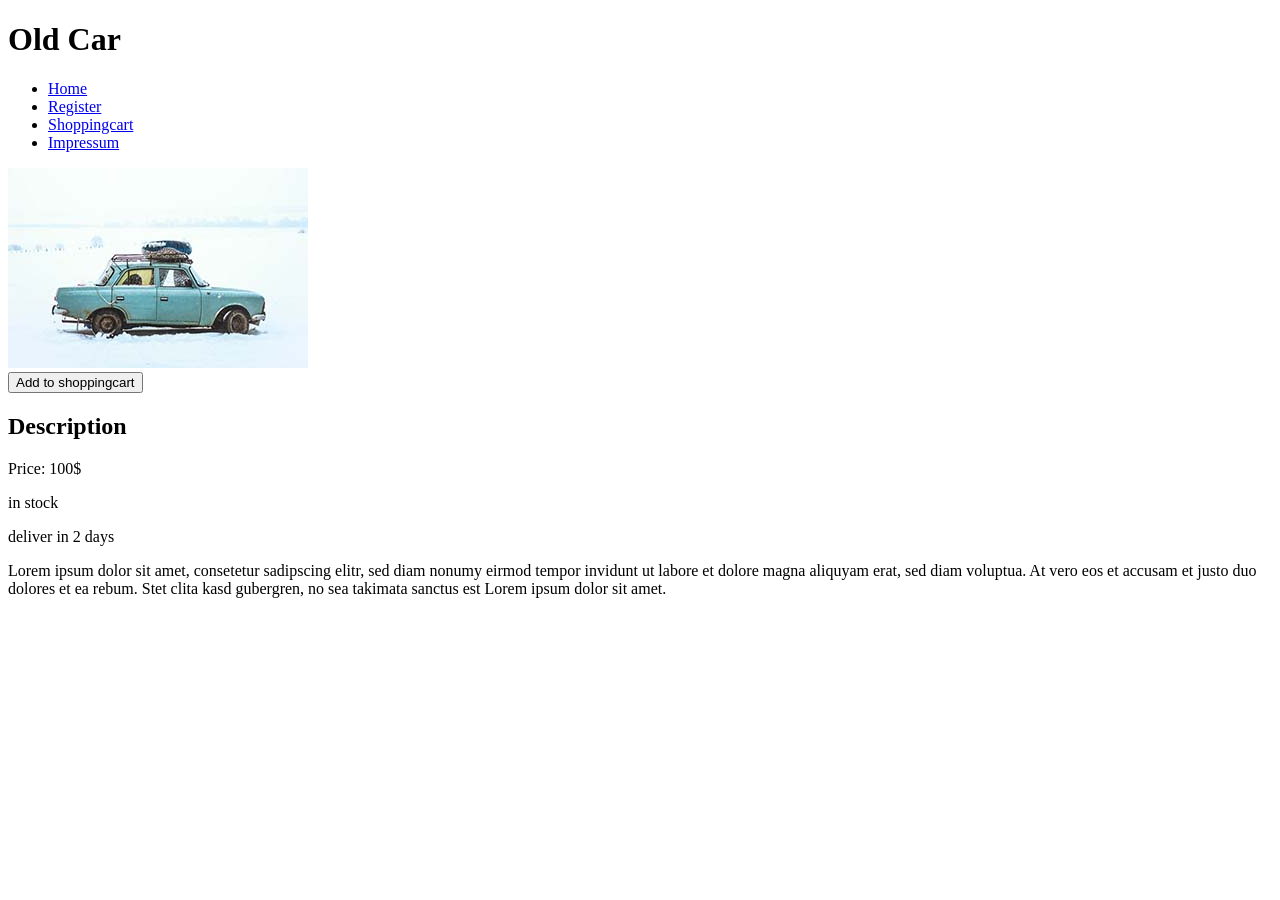
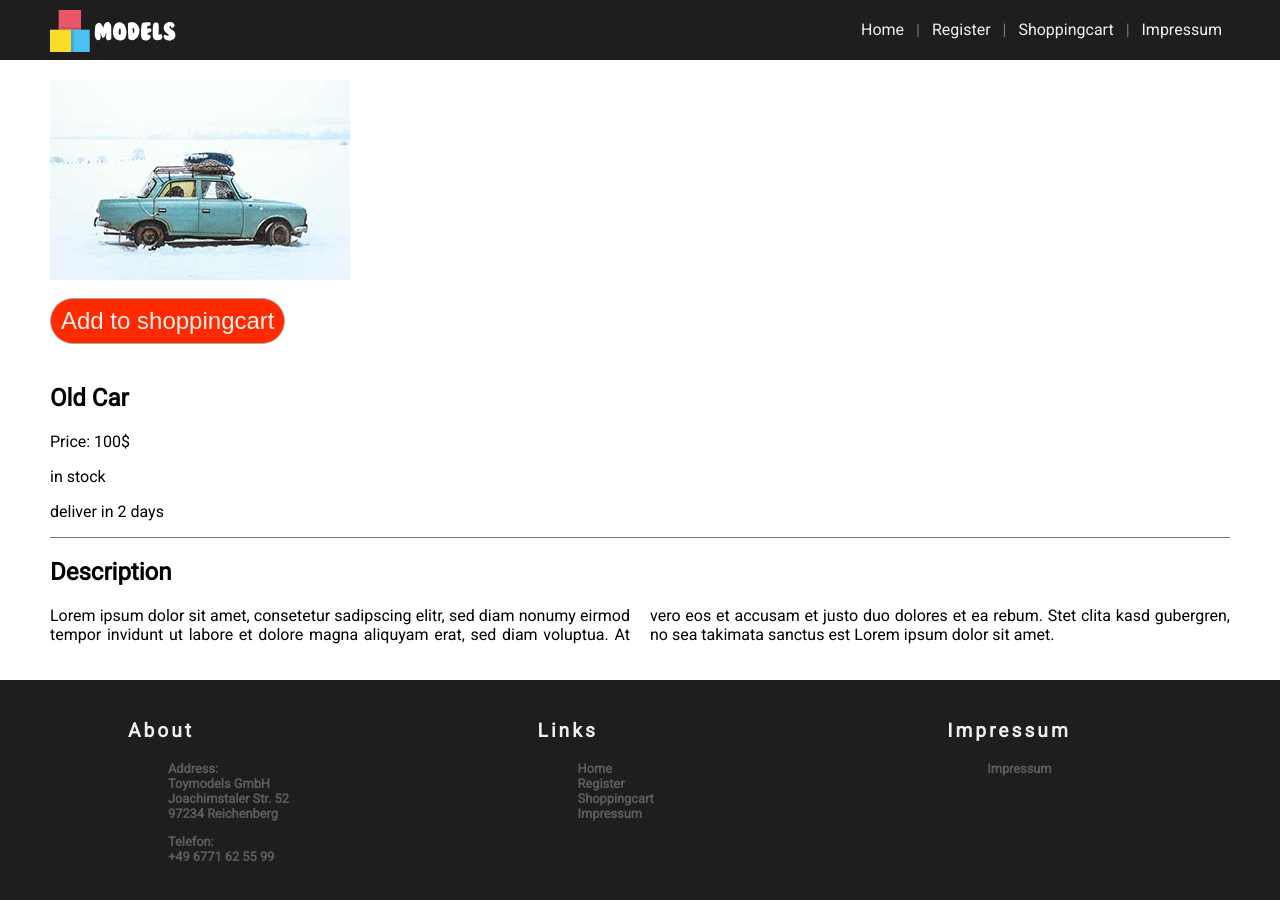
Before and after one commit to Domi71515/WebProg_Praktikum, a PHP site: page /oldcar.html in a window 1280 px wide. Before the commit the page ends 598 px from the top, so only its background shows below. Run offline with PHP 8.4, Linux system fonts and the light colour scheme.

Commit message:
Finished CSS

```diff
--- a/htdocs/css/mobile.css
+++ b/htdocs/css/mobile.css
@@ -41,10 +41,6 @@ header h1 {
     font-size: 4rem;
 }
 
-footer {
-    height: 500px;
-}
-
 /* Article */
 article {
    display: grid;
@@ -116,11 +128,11 @@ footer {
 }
 
 footer h3 {
-    font-size: 25px;
+    font-size: 2rem;
 }
 
 footer section {
-    font-size: 15px;
+    font-size: 1.5rem;
 }
 
 footer .flexbox {
@@ -150,6 +162,14 @@ footer ul {
     padding-left: 0;
 }
 
+/* BUY */
+#buy {
+    height: 120px;
+    line-height: 140px;
+    color: var(--main-text-color);
+    line-height: 80px;
+  }
+
 /* LOGIN */
 
 #login {
--- /dev/null
+++ b/htdocs/css/print.css
@@ -0,0 +1,62 @@
+header {
+    display: none;
+}
+
+nav {
+    display: none;
+}
+
+article {
+    page-break-inside: avoid;
+}
+
+footer {
+    page-break-inside: avoid;
+
+}
+
+img {
+    page-break-inside: avoid;
+}
+
+#searchfilter input[type="search"] {
+    font-size: 1rem;
+}
+
+#searchfilter .button {
+    font-size: 1rem;
+}
+
+/* FILTER*/
+#searchfilter select {
+    font-size: 1rem;
+  }
+
+#login {
+    display: none;
+}
+
+.registerForm label {
+    min-width: 160px;
+}
+
+.registerForm input {
+    font-size: 2.125rem;
+}
+
+.registerForm>section {
+    font-size: 2.125rem;
+}
+
+.registerForm input[type='submit'] {
+    width: calc(60% + 20px);
+}
+
+.registerForm input[type='Reset'] {
+    width: 25%;
+    min-width: 180px;
+}
+
+@page {
+    size: portrait;
+}
--- a/htdocs/css/style.css
+++ b/htdocs/css/style.css
@@ -24,9 +24,9 @@ main ul {
   padding: 0;
 }
 
-/* h1 {
-  font-size: 3rem;
-} */
+#articleMain {
+  text-align: center;
+}
 
 /* Navigation */
 
@@ -59,8 +59,8 @@ nav li a {
 
 nav li a:hover {
   cursor: pointer;
-  border-bottom: 3px var(--main-text-color) solid;
-  color: black;
+  border-bottom: 3px #ff4f01 solid;
+  color: #ff4f01;
 }
 
 nav li .active {
@@ -106,6 +106,38 @@ header>section {
 header h1 {
   font-size: 3rem;
 }
+
+/* BUY */
+#buy {
+  width: 100%;
+  height: 80px;
+  color: var(--main-text-color);
+  line-height: 80px;
+}
+
+#buy input[type="submit"] {
+  border-radius: 50vh;
+  padding: 8px 10px;
+  border: 1px solid #aaaaaa;
+  outline: none;
+  font-size: 1.5rem;
+}
+
+
+
+/* FILTER*/
+#searchfilter select {
+  border-radius: 0;
+  border: 1px solid #aaaaaa;
+  padding: 7px 10px;
+  outline: none;
+}
+
+#searchfilter select:focus {
+  border-radius: 0;
+  border-color: var(--main-accent-color);
+}
+
 
 /* LOGIN */
 
@@ -261,7 +293,7 @@ footer h3 {
 }
 
 .registerForm label {
-  min-width: 160;
+  min-width: 90px;
   width: 25%;
   padding: 10px;
   margin-bottom: 5px;
@@ -353,6 +385,12 @@ article>.text>a:hover {
   cursor: pointer;
 }
 
+.description {
+  border-top: var(--main-nav-color-line) 1px solid;
+  text-align: justify;
+  display: inline-block;
+}
+
 main>.flexbox {
   display: grid;
   flex-direction: flex-flow;
@@ -374,6 +412,7 @@ main #headquarters {
 .twogrid {
   column-count: 2;
   column-gap: 20px;
+  text-align: justify;
 }
 
 /* Custom Scrollbar */
--- a/htdocs/impressum.html
+++ b/htdocs/impressum.html
@@ -7,6 +7,7 @@
       <link href="https://fonts.googleapis.com/css?family=Roboto" rel="stylesheet">
       <link rel="stylesheet" href="css/style.css" type="text/css" />
       <link rel="stylesheet" href="css/mobile.css" type="text/css" media="(max-width: 1024px)"/>
+      <link rel="stylesheet" href="css/print.css" type="text/css" media="print" />
       <link rel="shortcut icon" href="favicon.ico">
     </head>
     <body>
--- a/htdocs/index.html
+++ b/htdocs/index.html
@@ -8,6 +8,7 @@
   <link href="https://fonts.googleapis.com/css?family=Roboto" rel="stylesheet">
   <link rel="stylesheet" href="css/style.css" type="text/css" />
   <link rel="stylesheet" href="css/mobile.css" type="text/css" media="(max-width: 1024px)" />
+  <link rel="stylesheet" href="css/print.css" type="text/css" media="print" />
   <link rel="shortcut icon" href="favicon.ico">
 </head>
 
@@ -35,7 +36,6 @@
   <header>
     <section>
       <h1>Welcome to Toymodels!</h1>
-      <!-- <img src="./img/title.jpg"> -->
       <a href="#login" class="button">Login</a>
     </section>
   </header>
@@ -61,7 +61,7 @@
       <input type="submit" value="search" class="button">
     </form>
   </section>
-  <main>
+  <main id="articleMain">
     <!-- Placeholder for Articles      -->
     <article>
       <section class="img">
--- a/htdocs/oldcar.html
+++ b/htdocs/oldcar.html
@@ -1,32 +1,94 @@
 <!DOCTYPE html>
-<html>
+<html lang="en">
+
   <head>
     <meta charset="UTF-8">
-    <title>Old Car</title>
+    <title>Toymodels GmbH</title>
+
+    <link href="https://fonts.googleapis.com/css?family=Roboto" rel="stylesheet">
+    <link rel="stylesheet" href="css/style.css" type="text/css" />
+    <link rel="stylesheet" href="css/mobile.css" type="text/css" media="(max-width: 1024px)" />
+    <link rel="stylesheet" href="css/print.css" type="text/css" media="print" />
+    <link rel="shortcut icon" href="favicon.ico">
   </head>
+
   <body>
-    <header>
-      <h1>Old Car</h1>
-    </header>
-<!--    Navigation-->
+
+    <!-- Navigation -->
     <nav>
+      <a href="#">
+        <img src="img/Toymodel_Logo.svg" id="brand">
+      </a>
+      <section id="burgerMenu">
+        <img src="img/menu.png">
+      </section>
       <ul>
         <li><a href="index.html" alt="Home">Home</a></li>
+        <li>|</li>
         <li><a href="register.html" alt="Register">Register</a></li>
+        <li>|</li>
         <li><a href="shoppingcart.html" alt="Shoppingcart">Shoppingcart</a></li>
+        <li>|</li>
         <li><a href="impressum.html" alt="Impressum">Impressum</a></li>
       </ul>
     </nav>
+
     <main>
 		<img src="./img/img2.jpg">
-		<form method="post" action="shoppingcart_oldcar.html">
-      		<input type="submit" value="Add to shoppingcart">
-    	</form>
-		<h2>Description</h2>
-		<p>Price: 100$</p>
-		<p>in stock</p>
-		<p>deliver in 2 days</p>
-		<p>Lorem ipsum dolor sit amet, consetetur sadipscing elitr, sed diam nonumy eirmod tempor invidunt ut labore et dolore magna aliquyam erat, sed diam voluptua. At vero eos et accusam et justo duo dolores et ea rebum. Stet clita kasd gubergren, no sea takimata sanctus est Lorem ipsum dolor sit amet. </p>
+    <section id="buy">
+        <form method="post" action="shoppingcart_oldcar.html">
+            <input type="submit" class="button" value="Add to shoppingcart">
+        </form>
+    </section>
+
+    <section class="text">
+        <h2>Old Car</h2>
+        <p>Price: 100$</p>
+        <p>in stock</p>
+        <p>deliver in 2 days</p>
+        <section class="description">
+            <h2>Description</h2>
+            <p class="twogrid">Lorem ipsum dolor sit amet, consetetur sadipscing elitr,
+              sed diam nonumy eirmod tempor invidunt ut labore et dolore magna
+              aliquyam erat, sed diam voluptua. At vero eos et accusam et
+              justo duo dolores et ea rebum. Stet clita kasd gubergren, no sea
+              takimata sanctus est Lorem ipsum dolor sit amet.
+            </p>
+        </section>
+    </section>
     </main>
+
+    <footer>
+        <section class="flexbox">
+          <section id="about">
+            <h3>About</h3>
+            <ul>
+              <li>Address:</li>
+              <li>Toymodels GmbH</li>
+              <li>Joachimstaler Str. 52</li>
+              <li>97234 Reichenberg</li>
+            </ul>
+            <ul>
+              <li>Telefon:</li>
+              <li>+49 6771 62 55 99</li>
+            </ul>
+          </section>
+          <section id="links">
+            <h3>Links</h3>
+            <ul>
+              <li><a href="index.html" alt="Home">Home</a></li>
+              <li><a href="register.html" alt="Register">Register</a></li>
+              <li><a href="shoppingcart.html" alt="Shoppingcart">Shoppingcart</a></li>
+              <li><a href="impressum.html" alt="Impressum">Impressum</a></li>
+            </ul>
+          </section>
+          <section id="impressum">
+            <h3>Impressum</h3>
+            <ul>
+              <li><a href="impressum.html" alt="Impressum">Impressum</a></li>
+            </ul>
+          </section>
+        </section>
+      </footer>
   </body>
 </html>
--- a/htdocs/register.html
+++ b/htdocs/register.html
@@ -7,6 +7,7 @@
 		<link href="https://fonts.googleapis.com/css?family=Roboto" rel="stylesheet">
     <link rel="stylesheet" href="css/style.css" type="text/css" />
     <link rel="stylesheet" href="css/mobile.css" type="text/css" media="(max-width: 1024px)"/>
+    <link rel="stylesheet" href="css/print.css" type="text/css" media="print" />
     <link rel="shortcut icon" href="favicon.ico">
   </head>
   <body>
```
Also changed, not shown: other parts of htdocs/css/mobile.css (+23 -7 lines), htdocs/oldbus.html (+20 -5 lines), htdocs/shoppingcart.html (+6 -1 lines). Lines whose indentation alone changed are shown as unchanged.
